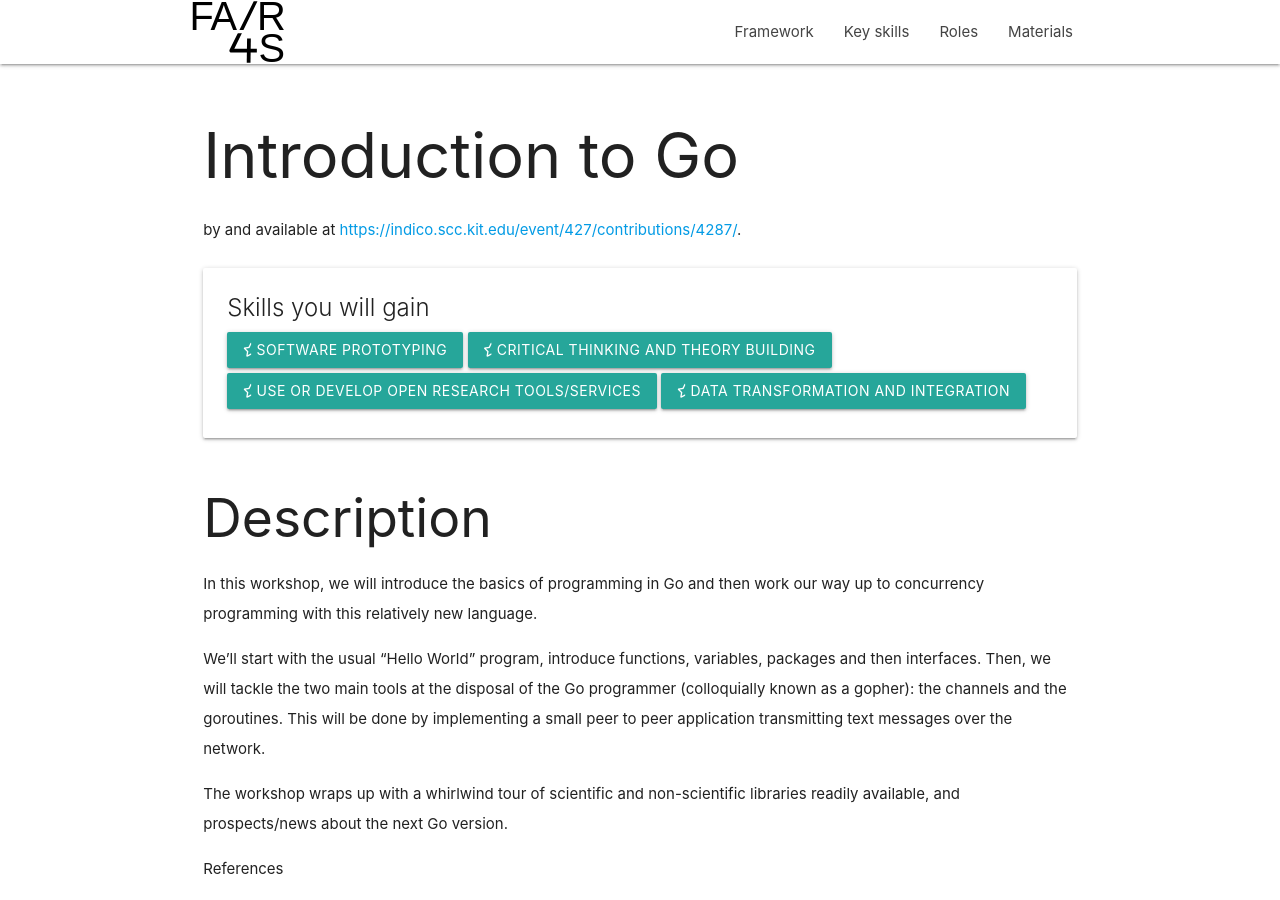
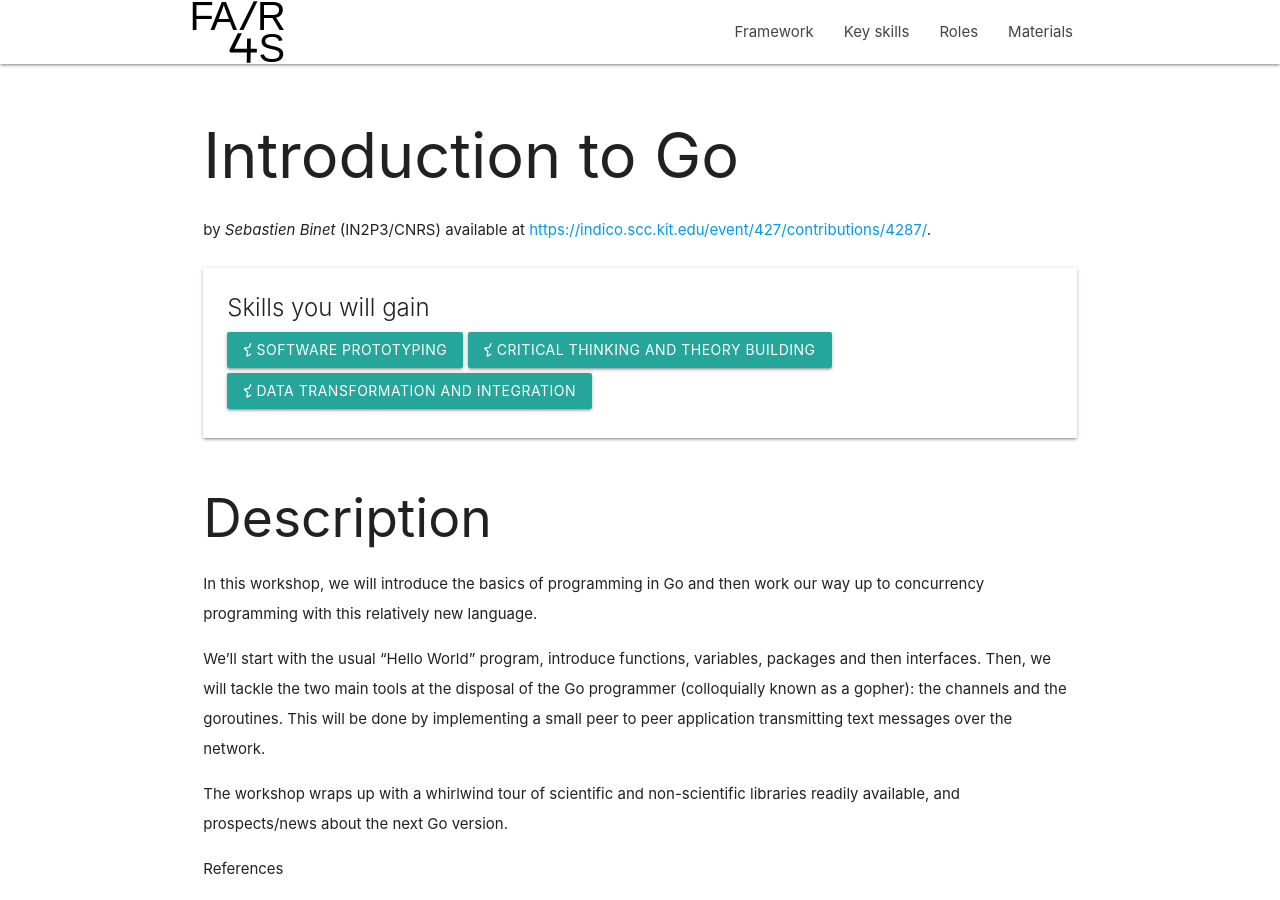
Before and after one commit to EOSC-FAIR4S/eosc-fair4s.github.io, a Jekyll site: the page built from _materials/2018_binet_introduction-to-go.md, in a window 1280 px wide and 900 px high. Built offline with Jekyll 4.4.1, drawn with Linux system fonts in a browser that asks for light colours; nearby versions of some CDN libraries.

Commit message:
adapted existing materials author formatting

```diff
--- a/_materials/2018_binet_introduction-to-go.md
+++ b/_materials/2018_binet_introduction-to-go.md
@@ -50,9 +51,6 @@ skills:
     name: Critical thinking and theory building
     level: basic
   -
-    name: Use or develop open research tools/services
-    level: basic
-  -
     name: Data transformation and integration
     level: basic
 external_url: https://indico.scc.kit.edu/event/427/contributions/4287/
```
Also changed, not shown: other parts of _materials/2018_binet_introduction-to-go.md (+4 -3 lines).
